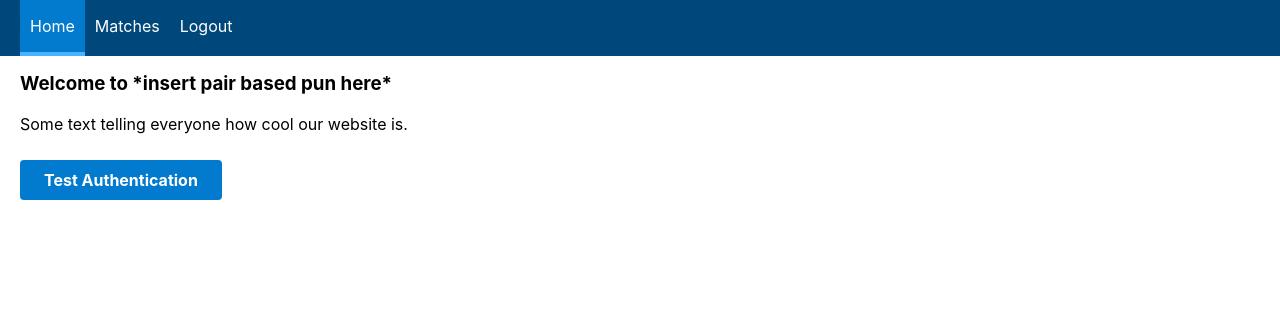
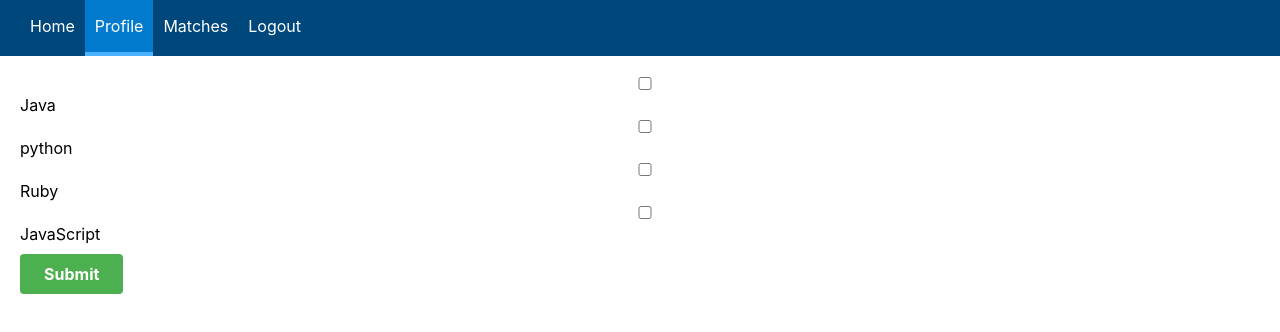
Before and after one commit to Duncan-7/pairing-app-frontend, a React (Create React App) app: page /profile in a window 1280 px wide. Before the commit this address led to /. Shown: the top 332 px of the page. Built offline with nearby package versions, Linux system fonts and the light colour scheme; sample sign-in values are in the browser's storage.

Commit message:
added profile comp with test language form

```diff
--- a/src/App.js
+++ b/src/App.js
@@ -8,6 +8,7 @@ import Matches from './containers/Matches/Matches';
 
 import './App.css';
 import Home from './components/Home/Home';
+import Profile from './containers/Profile/Profile';
 import axios from './axios-instance';
 
 class App extends Component {
@@ -94,6 +95,7 @@ class App extends Component {
         <Switch>
           <Route path="/logout" render={(props) => <Logout {...props} onLogout={this.logout} />} />
           <Route path="/matches" render={(props) => <Matches {...props} current_user={this.state.user} jwt={this.state.jwt}/>} />
+          <Route path="/profile" render={(props) => <Profile {...props} current_user={this.state.user} />} />
           <Route path="/" exact render={(props) => <Home {...props} testJWT={this.testJWT} />} />
           <Redirect to="/" />
         </Switch>
--- a/src/components/Navigation/NavigationLinks/NavigationLinks.js
+++ b/src/components/Navigation/NavigationLinks/NavigationLinks.js
@@ -9,6 +9,7 @@ const NavigationLinks = (props) => {
   if (props.isAuth) {
     authLinks = <ul className={classes.NavLinks} onClick={props.closer}>
       <NavigationLink link="/" exact>Home</NavigationLink>
+      <NavigationLink link="/profile">Profile</NavigationLink>
       <NavigationLink link="/matches">Matches</NavigationLink>
       <NavigationLink link="/logout">Logout</NavigationLink>
     </ul>
--- /dev/null
+++ b/src/containers/Profile/Profile.js
@@ -0,0 +1,47 @@
+import { Component } from 'react';
+import axios from '../../axios-instance';
+import classes from './Profile.module.css';
+import Button from '../../components/UI/Button/Button';
+
+class Profile extends Component {
+  state = {}
+
+  handleInputChange = (event) => {
+    console.log(event)
+    const target = event.target;
+    const value = target.type === 'checkbox' ? target.checked : target.value;
+    const name = target.name;
+
+    this.setState({
+      [name]: value
+    });
+  }
+
+  submitHandler = (event) => {
+    event.preventDefault();
+    const body = this.state;
+    console.log(body)
+    axios.post('/languages', body)
+      .then(response => {
+        console.log(response)
+      })
+  }
+
+  render() {
+    return(
+      <form onSubmit={this.submitHandler}>
+        <input type="checkbox" id="java" name="java" value="java" onChange={this.handleInputChange}/>
+        <label htmlFor="java">Java</label><br />
+        <input type="checkbox" id="python" name="python" value="python" onChange={this.handleInputChange}/>
+        <label htmlFor="java">python</label><br />
+        <input type="checkbox" id="ruby" name="ruby" value="ruby" onChange={this.handleInputChange}/>
+        <label htmlFor="java">Ruby</label><br />
+        <input type="checkbox" id="javaScript" name="javaScript" value="javaScript" onChange={this.handleInputChange}/>
+        <label htmlFor="java">JavaScript</label><br />
+        <Button btnType="Success">Submit</Button>
+      </form>
+    )
+  }
+}
+
+export default Profile;
```
Also changed, not shown: src/containers/Profile/Profile.module.css (added), 1 other file (tests, documents, lock files or other folders).
